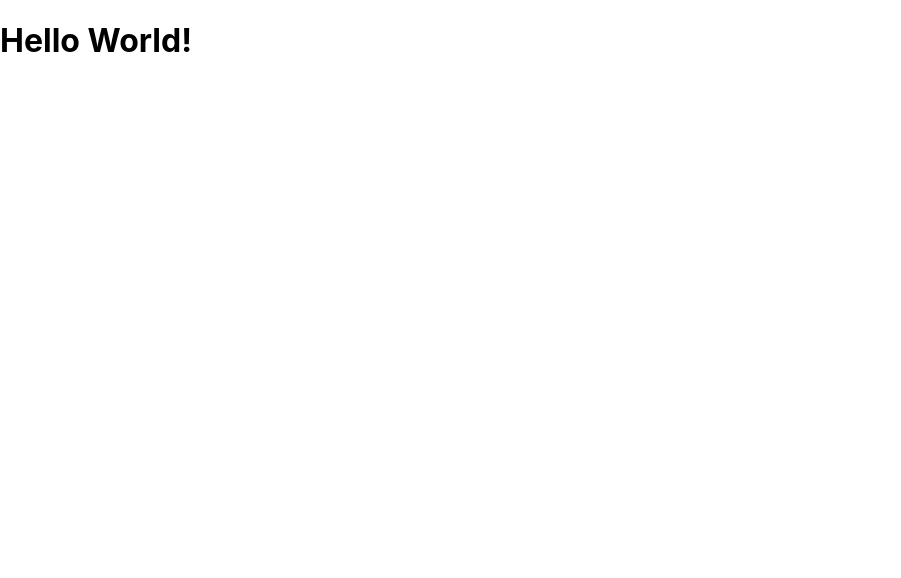
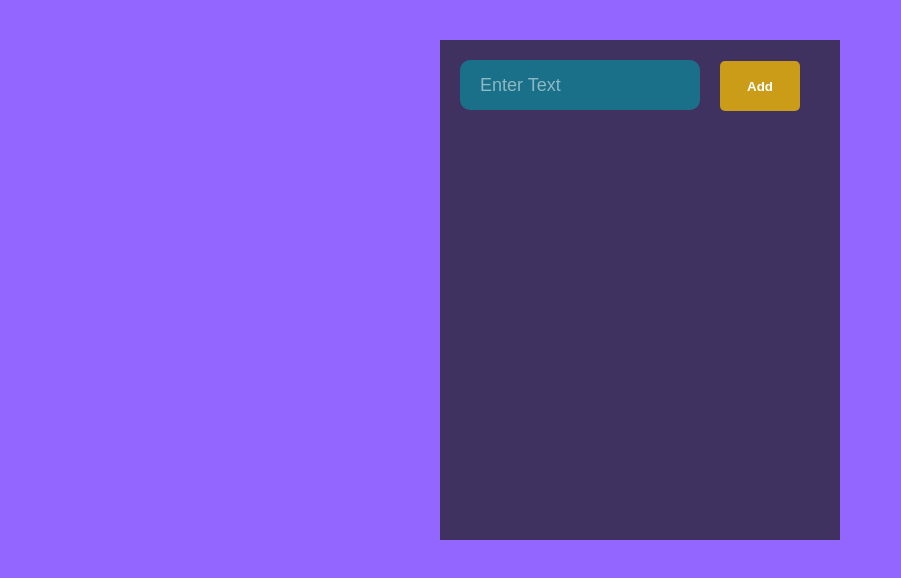
Before and after one commit to xuhuaishi/react-todolist-app, a React (Create React App) app: page / in a window 1280 px wide. Shown: the top 578 px of the page, without its empty margins (0-901 px from the left). Built offline with nearby package versions, Linux system fonts and the light colour scheme.

Commit message:
add input and button for to-do-list

```diff
--- a/src/App.css
+++ b/src/App.css
@@ -1,38 +1,42 @@
-.App {
-  text-align: center;
+body {
+  background-color: #9266ff;
 }
 
-.App-logo {
-  height: 40vmin;
-  pointer-events: none;
+.App {
+  background-color: #3f3160;
+  min-height: 500px;
+  width: 400px;
+  margin: 40px auto;
 }
 
-@media (prefers-reduced-motion: no-preference) {
-  .App-logo {
-    animation: App-logo-spin infinite 20s linear;
-  }
+#to-do-form input {
+  background-color: rgb(27, 112, 137);
+  border: 0;
+  width: 200px;
+  height: 50px;
+  padding: 0 20px;
+  margin: 20px;
+  font-size: 18px;
+  border-radius: 10px;
+  color: #ffffff;
 }
 
-.App-header {
-  background-color: #282c34;
-  min-height: 100vh;
-  display: flex;
-  flex-direction: column;
-  align-items: center;
-  justify-content: center;
-  font-size: calc(10px + 2vmin);
-  color: white;
+#to-do-form input::placeholder {
+  color: rgba(255, 255, 255, 0.5);
 }
 
-.App-link {
-  color: #61dafb;
+#to-do-form input:focus,
+#to-do-form button:focus {
+  outline: none;
 }
 
-@keyframes App-logo-spin {
-  from {
-    transform: rotate(0deg);
-  }
-  to {
-    transform: rotate(360deg);
-  }
+#to-do-form button {
+  height: 50px;
+  width: 80px;
+  border-radius: 5px;
+  border: 0;
+  background-color: rgb(202, 156, 24);
+  cursor: pointer;
+  font-weight: bolder;
+  color: #fff;
 }
--- a/src/App.js
+++ b/src/App.js
@@ -2,8 +2,19 @@ import React from "react";
 import logo from "./logo.svg";
 import "./App.css";
 
-function App() {
-  return <h1>Hello World!</h1>;
+class App extends React.Component {
+  render() {
+    return (
+      <div className="App">
+        <header>
+          <form id="to-do-form">
+            <input type="text" placeholder="Enter Text" />
+            <button type="submit">Add</button>
+          </form>
+        </header>
+      </div>
+    );
+  }
 }
 
 export default App;
```
